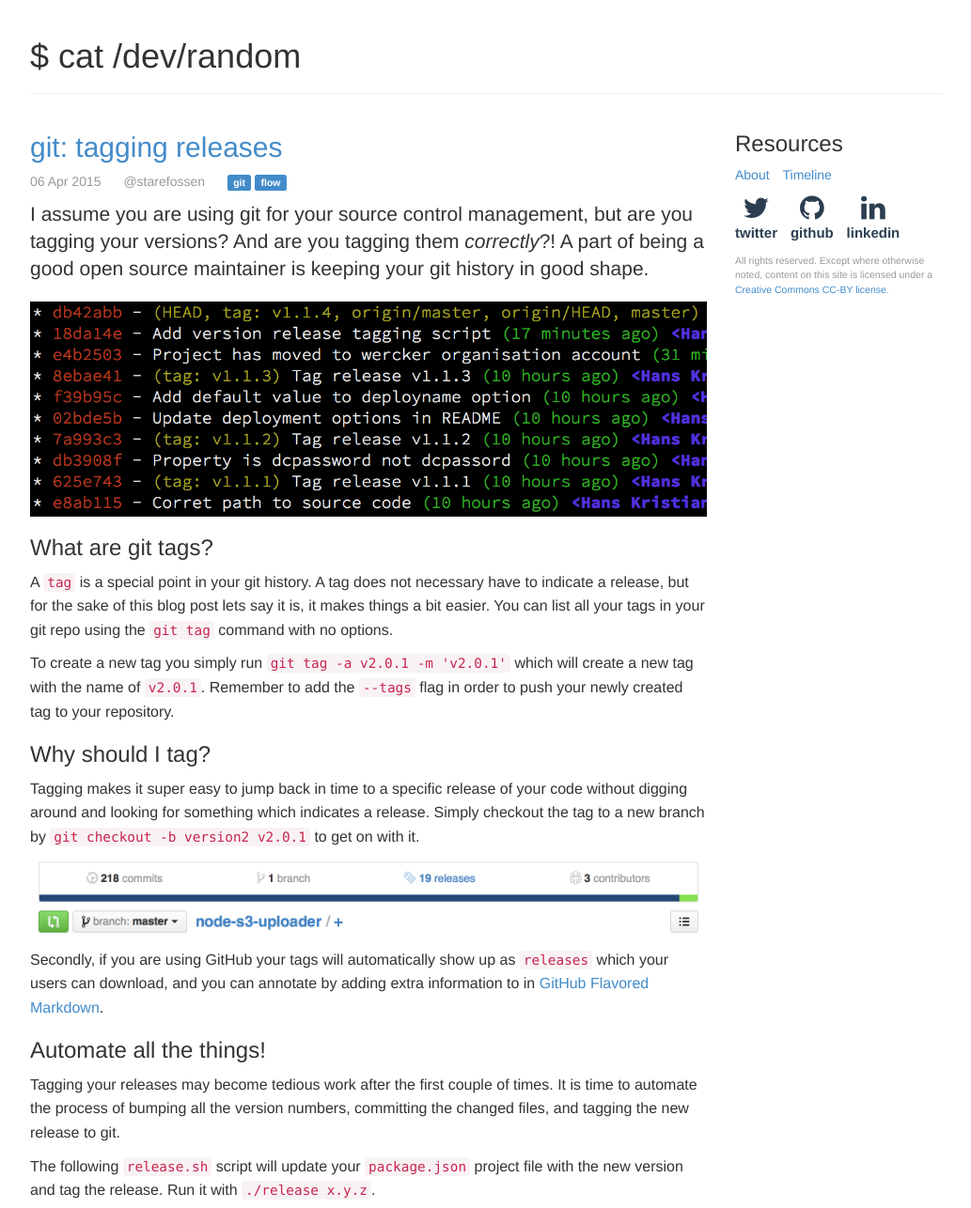
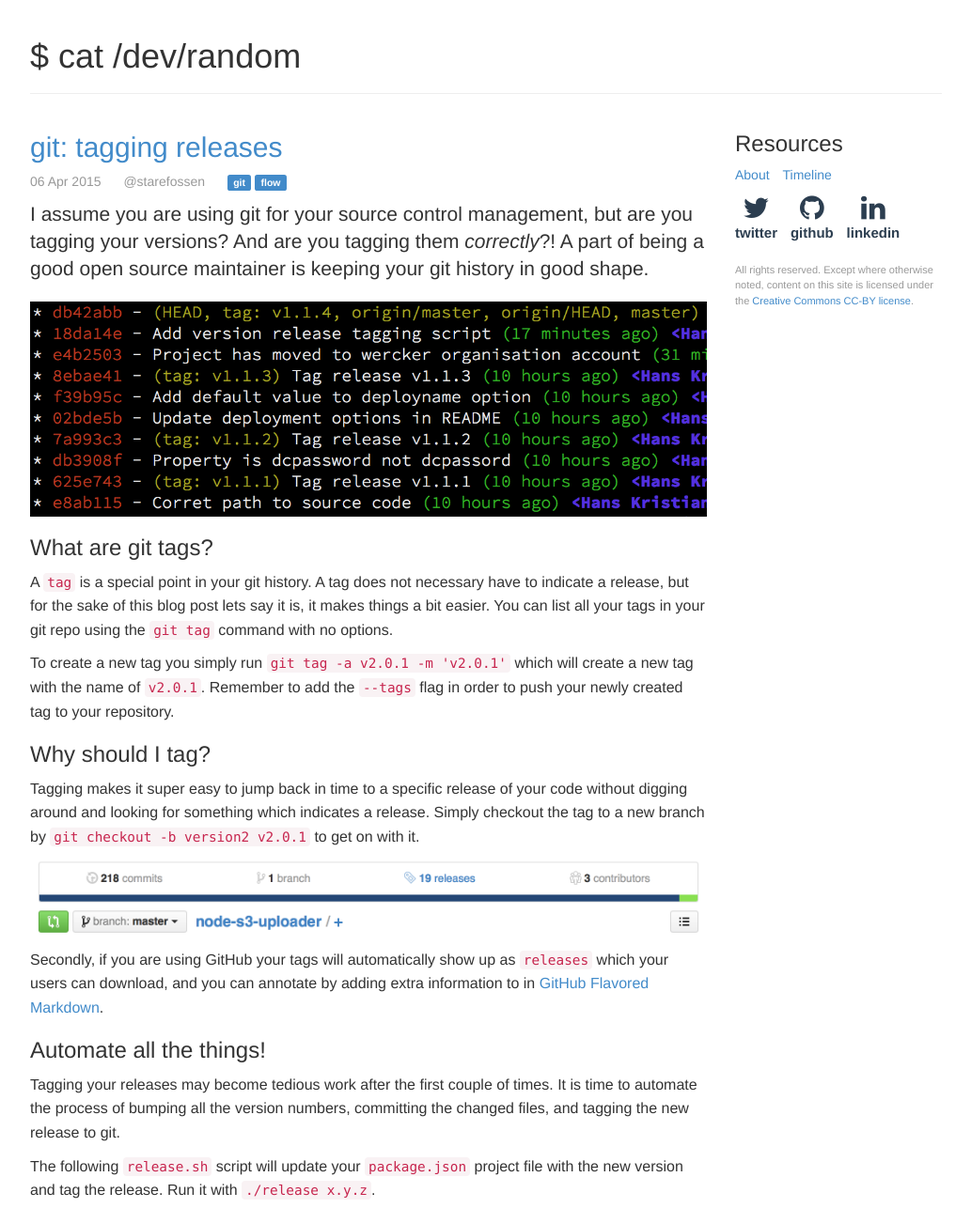
Before and after one commit to Starefossen/starefossen.github.com, a Jekyll site: the page built from index.html, in a window 1280 px wide, cut to the strip 0-1286 px from the top of the page. Shown: the whole strip at 94% size, without its empty margins (123-1156 px from the left). Built offline with Jekyll 4.4.1, drawn with Linux system fonts in a browser that asks for light colours; nearby versions of some CDN libraries; Markdown is read by kramdown in place of the engine named in the settings; a script that is not in the unit is left out.

Commit message:
Add license to default layout

```diff
--- a/_includes/side.html
+++ b/_includes/side.html
@@ -25,13 +25,5 @@
   </div>
 
   <!-- github profile widget -->
-  <div class="github-card" data-github="starefossen" data-width="100%" data-height="317" data-theme="medium"></div>
-
-  <!-- copyright -->
-  <div>
-    <h5><small>All rights reserved. Except where otherwise noted, content on
-        this site is licensed under a <a
-        href="http://creativecommons.org/licenses/by/3.0/us/"
-        rel="license">Creative Commons CC-BY license</a>.</small></h5>
-  </div>
+  <div class="github-card" data-github="starefossen" data-width="100%" data-height="317" data-theme="medium" style="margin-bottom: 20px;"></div>
 </aside>
--- a/_layouts/default.html
+++ b/_layouts/default.html
@@ -31,6 +31,12 @@
           </div>
         </div>
       {% endfor %}
+
+      <p class="license">
+        All rights reserved. Except where otherwise noted, content on this site
+        is licensed under the
+        <a href="{{ site.license.url }}" rel="license"> {{ site.license.title }}</a>.
+      </p>
     </div>
   </div>
 </div>
--- a/css/app.css
+++ b/css/app.css
@@ -37,6 +37,12 @@
 
 .panel ul {
   padding-left: 20px;
+}
+
+.license {
+  color: #999;
+  font-size: 11px;
+  line-height: 1.5;
 }
 
 footer ul {
```
